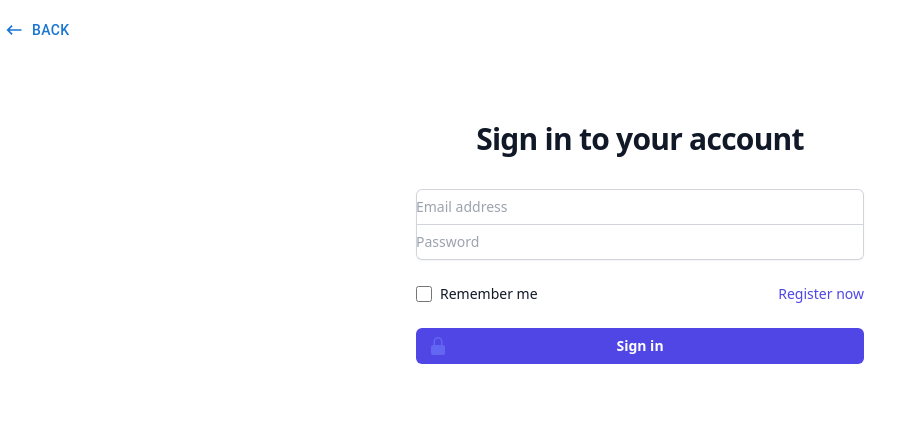
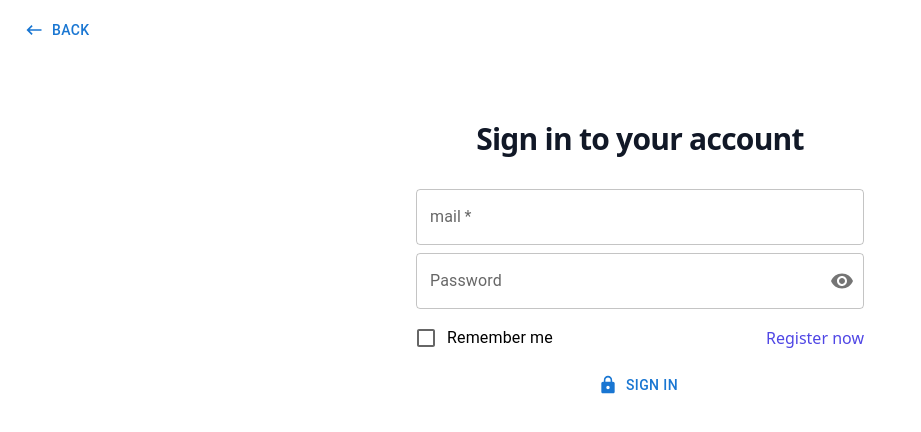
Before and after one commit to pkol92/materialui-app, a Next.js app: page /login in a window 1280 px wide. Shown: the top 432 px of the page, without its empty margins (0-921 px from the left). Built offline with nearby package versions, Linux system fonts and the light colour scheme.

Commit message:
add login

```diff
--- /dev/null
+++ b/components/backButton.tsx
@@ -0,0 +1,12 @@
+import React from "react";
+import Link from "next/link";
+import KeyboardBackspaceIcon from "@mui/icons-material/KeyboardBackspace";
+import { Button } from "@mui/material";
+
+export const BackButton = () => {
+  return (
+    <Link href="/" className="m-5">
+      <Button startIcon={<KeyboardBackspaceIcon />}>Back</Button>
+    </Link>
+  );
+};
--- a/pages/register/passwordInput.tsx
+++ b/components/passwordInput.tsx
@@ -18,7 +18,7 @@ export const PasswordInput = () => {
     event.preventDefault();
   };
   return (
-    <FormControl variant="outlined" fullWidth sx={{ m: 1 }}>
+    <FormControl variant="outlined" fullWidth>
       <InputLabel htmlFor="password">Password</InputLabel>
       <OutlinedInput
         id="password"
--- a/pages/login/index.tsx
+++ b/pages/login/index.tsx
@@ -1,17 +1,13 @@
 import { Inter } from "next/font/google";
-import Link from "next/link";
-import KeyboardBackspaceIcon from "@mui/icons-material/KeyboardBackspace";
-import { Button } from "@mui/material";
 import { LoginForm } from "./loginForm";
+import { BackButton } from "@/components/backButton";
 
 const inter = Inter({ subsets: ["latin"] });
 
 export default function Login() {
   return (
     <main className="pb-12 pt-3">
-      <Link href="/">
-        <Button startIcon={<KeyboardBackspaceIcon />}>Back</Button>
-      </Link>
+      <BackButton />
       <LoginForm />
     </main>
   );
--- a/pages/login/loginForm.tsx
+++ b/pages/login/loginForm.tsx
@@ -1,5 +1,13 @@
+import { PasswordInput } from "@/components/passwordInput";
+import Box from "@mui/material/Box";
+import Checkbox from "@mui/material/Checkbox";
+import FormControlLabel from "@mui/material/FormControlLabel";
+import FormGroup from "@mui/material/FormGroup";
+import TextField from "@mui/material/TextField";
+import Button from "@mui/material/Button";
 import Link from "next/link";
 import React from "react";
+import LockIcon from "@mui/icons-material/Lock";
 
 export const LoginForm = () => {
   return (
@@ -10,56 +18,28 @@ export const LoginForm = () => {
             Sign in to your account
           </h2>
         </div>
-        <form className="mt-8 space-y-6" action="#" method="POST">
-          <input type="hidden" name="remember" value="true" />
-          <div className="-space-y-px rounded-md shadow-sm">
-            <div>
-              <label htmlFor="email-address" className="sr-only">
-                Email address
-              </label>
-              <input
-                id="email-address"
-                name="email"
-                type="email"
-                autoComplete="email"
-                required
-                className="relative block w-full rounded-t-md border-0 py-1.5 text-gray-900 ring-1 ring-inset ring-gray-300 placeholder:text-gray-400 focus:z-10 focus:ring-2 focus:ring-inset focus:ring-indigo-600 sm:text-sm sm:leading-6"
-                placeholder="Email address"
-              />
-            </div>
-            <div>
-              <label htmlFor="password" className="sr-only">
-                Password
-              </label>
-              <input
-                id="password"
-                name="password"
-                type="password"
-                autoComplete="current-password"
-                required
-                className="relative block w-full rounded-b-md border-0 py-1.5 text-gray-900 ring-1 ring-inset ring-gray-300 placeholder:text-gray-400 focus:z-10 focus:ring-2 focus:ring-inset focus:ring-indigo-600 sm:text-sm sm:leading-6"
-                placeholder="Password"
-              />
-            </div>
-          </div>
+        <Box
+          component="form"
+          sx={{
+            "& .MuiTextField-root": { width: "100%" },
+            "& > div": {
+              display: "flex",
+              paddingBottom: 1,
+              width: "100%",
+            },
+            maxWidth: "500px",
+            margin: "auto",
+          }}
+        >
+          <TextField required id="mail" label="mail" type="mail" />
 
-          <div className="flex items-center justify-between">
-            <div className="flex items-center">
-              <input
-                id="remember-me"
-                name="remember-me"
-                type="checkbox"
-                className="h-4 w-4 rounded border-gray-300 text-indigo-600 focus:ring-indigo-600"
-              />
-              <label
-                htmlFor="remember-me"
-                className="ml-2 block text-sm text-gray-900"
-              >
-                Remember me
-              </label>
-            </div>
+          <PasswordInput />
 
-            <div className="text-sm">
+          <div className="flex items-center justify-between w-full">
+            <FormGroup>
+              <FormControlLabel control={<Checkbox />} label="Remember me" />
+            </FormGroup>
+
             <Link
               href="/register"
               className="font-medium text-indigo-600 hover:text-indigo-500"
@@ -67,31 +47,16 @@ export const LoginForm = () => {
               Register now
             </Link>
           </div>
-          </div>
 
           <div>
-            <button
-              type="submit"
-              className="group relative flex w-full justify-center rounded-md bg-indigo-600 px-3 py-2 text-sm font-semibold text-white hover:bg-indigo-500 focus-visible:outline focus-visible:outline-2 focus-visible:outline-offset-2 focus-visible:outline-indigo-600"
+            <Button
+              startIcon={<LockIcon />}
+              className=" justify-center rounded-md bg-indigo-600 px-3 py-2 text-sm font-semibold text-white hover:bg-indigo-500 focus-visible:outline focus-visible:outline-2 focus-visible:outline-offset-2 focus-visible:outline-indigo-600 w-full"
             >
-              <span className="absolute inset-y-0 left-0 flex items-center pl-3">
-                <svg
-                  className="h-5 w-5 text-indigo-500 group-hover:text-indigo-400"
-                  viewBox="0 0 20 20"
-                  fill="currentColor"
-                  aria-hidden="true"
-                >
-                  <path
-                    fill-rule="evenodd"
-                    d="M10 1a4.5 4.5 0 00-4.5 4.5V9H5a2 2 0 00-2 2v6a2 2 0 002 2h10a2 2 0 002-2v-6a2 2 0 00-2-2h-.5V5.5A4.5 4.5 0 0010 1zm3 8V5.5a3 3 0 10-6 0V9h6z"
-                    clip-rule="evenodd"
-                  />
-                </svg>
-              </span>
               Sign in
-            </button>
+            </Button>
           </div>
-        </form>
+        </Box>
       </div>
     </div>
   );
--- a/pages/register/index.tsx
+++ b/pages/register/index.tsx
@@ -1,18 +1,14 @@
 import Image from "next/image";
 import { Inter } from "next/font/google";
 import { RegisterForm } from "./registerForm";
-import Link from "next/link";
-import KeyboardBackspaceIcon from "@mui/icons-material/KeyboardBackspace";
-import { Button } from "@mui/material";
+import { BackButton } from "@/components/backButton";
 
 const inter = Inter({ subsets: ["latin"] });
 
 export default function Form() {
   return (
     <main className="pb-12 pt-3">
-      <Link href="/">
-        <Button startIcon={<KeyboardBackspaceIcon />}>Back</Button>
-      </Link>
+      <BackButton />
       <h1 className="text-4xl font-semibold leading-2 text-gray-900 pt-5 pb-12 text-center">
         Register form
       </h1>
--- a/pages/register/registerForm.tsx
+++ b/pages/register/registerForm.tsx
@@ -19,7 +19,7 @@ import React, { useState, MouseEvent, ChangeEvent } from "react";
 import { gender } from "../../mocks/gender";
 import { CheckboxAgreement } from "./checkboxAgreement";
 import CountrySelect from "./countrySelect";
-import { PasswordInput } from "./passwordInput";
+import { PasswordInput } from "../../components/passwordInput";
 import SendIcon from "@mui/icons-material/Send";
 
 export const RegisterForm = () => {
@@ -38,9 +38,9 @@ export const RegisterForm = () => {
         <TextField required id="name" label="name" />
         <TextField required id="mail" label="mail" type="mail" />
       </div>
-      <div>
+      <Box sx={{ m: 1 }}>
         <PasswordInput />
-      </div>
+      </Box>
       <CountrySelect />
       <div>
         <TextField id="select-sex" select label="sex" defaultValue="female">
@@ -116,7 +116,7 @@ export const RegisterForm = () => {
               aria-hidden="true"
             >
               <path
-                fill-rule="evenodd"
+                fillRule="evenodd"
                 d="M18.685 19.097A9.723 9.723 0 0021.75 12c0-5.385-4.365-9.75-9.75-9.75S2.25 6.615 2.25 12a9.723 9.723 0 003.065 7.097A9.716 9.716 0 0012 21.75a9.716 9.716 0 006.685-2.653zm-12.54-1.285A7.486 7.486 0 0112 15a7.486 7.486 0 015.855 2.812A8.224 8.224 0 0112 20.25a8.224 8.224 0 01-5.855-2.438zM15.75 9a3.75 3.75 0 11-7.5 0 3.75 3.75 0 017.5 0z"
                 clip-rule="evenodd"
               />
```
Lines whose indentation alone changed are shown as unchanged.
